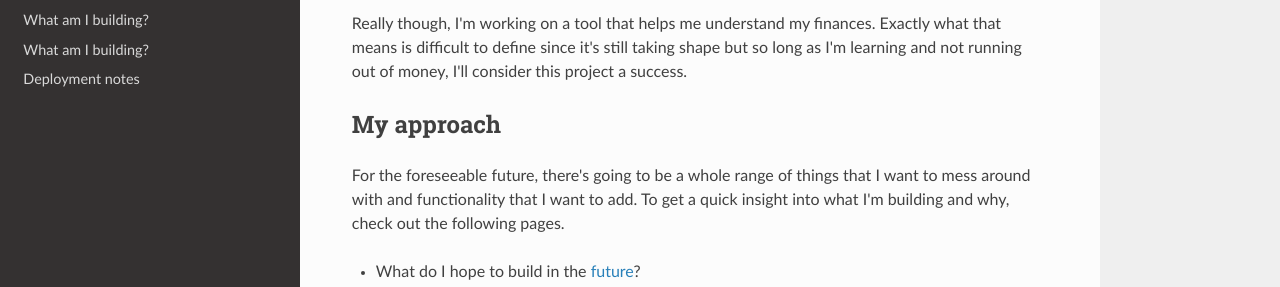
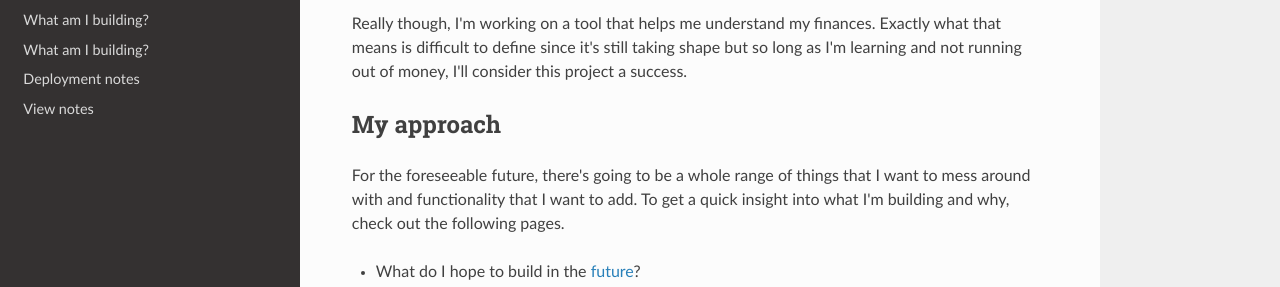
Before and after one commit to jdgillespie91/deprecated-trackerSpend, an MkDocs documentation site: the page built from docs/index.md, in a window 1280 px wide. Shown: the part 220-507 px from the top of the page. Built offline with MkDocs 1.6.1, drawn with Linux system fonts in a browser that asks for light colours; nearby versions of some CDN libraries; old or Windows-style settings are respelled for this version of MkDocs.

Commit message:
Update documentation index

```diff
--- a/mkdocs.yml
+++ b/mkdocs.yml
@@ -8,4 +8,5 @@ pages:
 - ['what/present.md', 'What am I building?']
 - ['what/past.md', 'What am I building?']
 - ['notes/deployment.md', 'Deployment notes']
+- ['notes/views.md', 'View notes']
 theme: readthedocs
```
